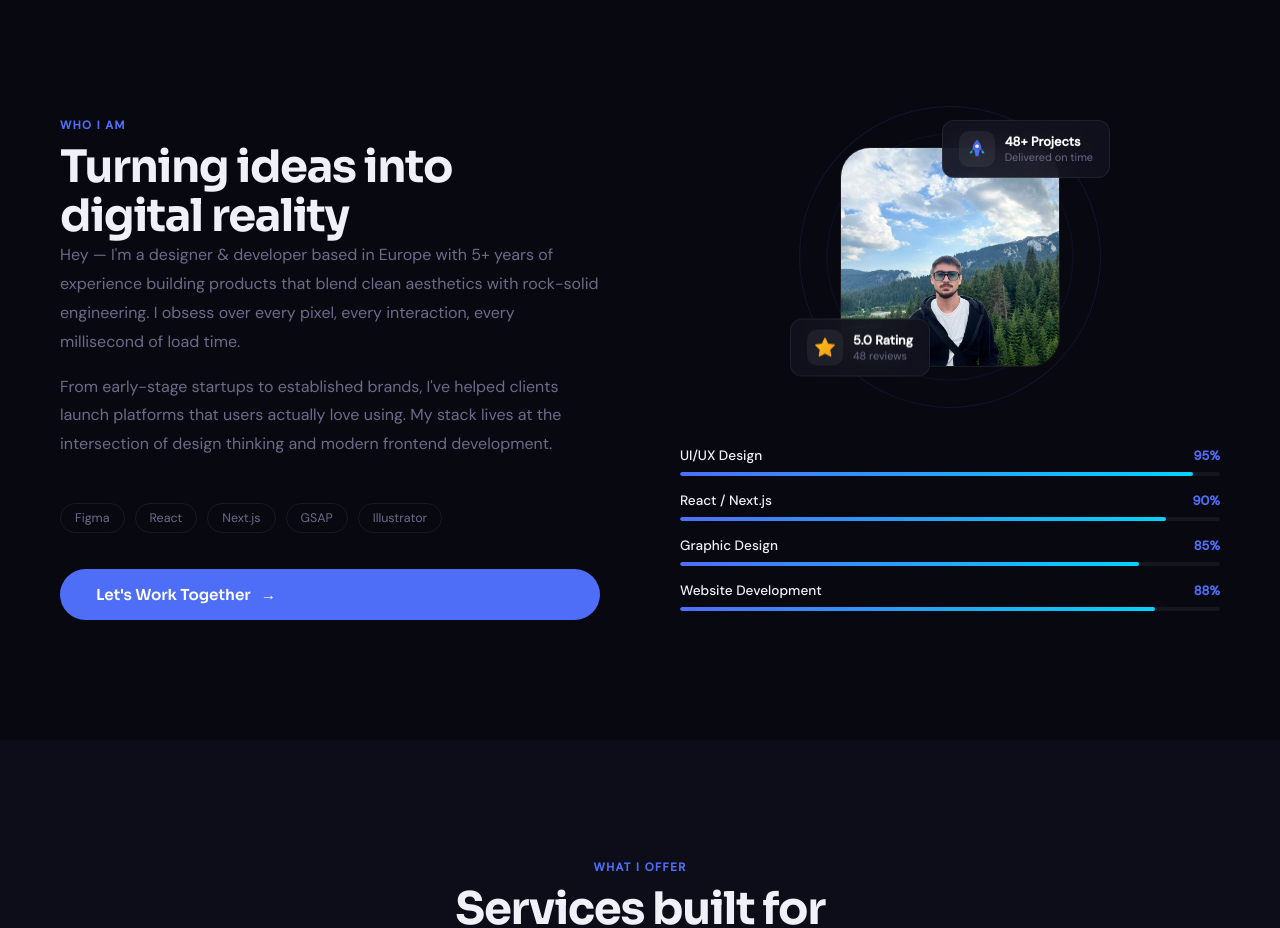
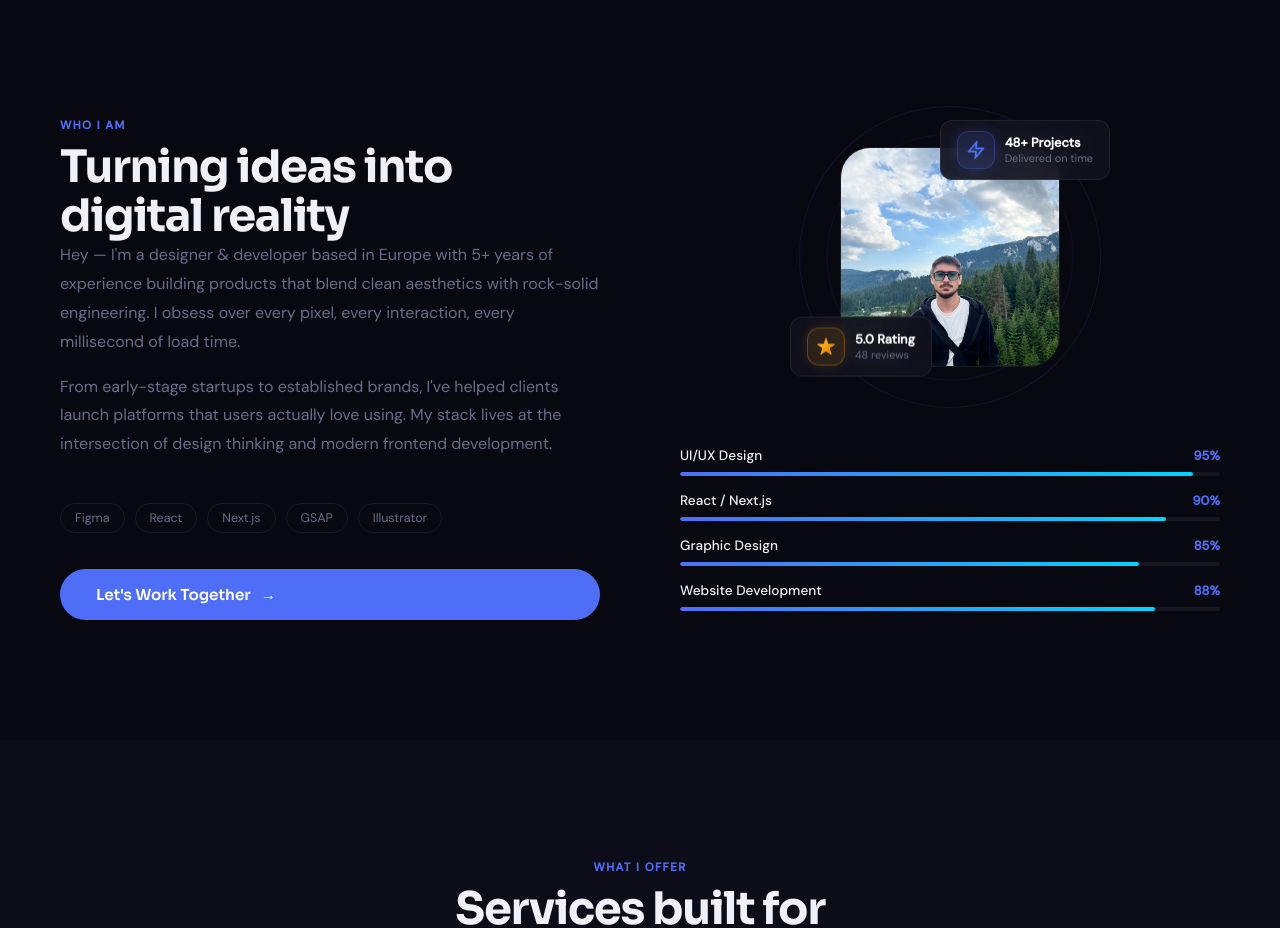
Before and after one commit to nelu11221/portfolio, a React (Create React App) app: page / in a window 1280 px wide. Shown: the part 2000-2928 px from the top of the page. Built offline with nearby package versions, Linux system fonts and the light colour scheme.

Commit message:
Ready for deployment

```diff
--- a/src/App.css
+++ b/src/App.css
@@ -1053,11 +1053,22 @@ body {
   display: flex;
   align-items: center;
   justify-content: center;
-  width: 36px;
-  height: 36px;
-  border-radius: 10px;
-  background: rgba(255,255,255,0.06);
+  width: 38px;
+  height: 38px;
+  border-radius: 12px;
   flex-shrink: 0;
+}
+
+.float-icon-blue {
+  background: rgba(79, 110, 247, 0.15);
+  border: 1px solid rgba(79, 110, 247, 0.3);
+  box-shadow: 0 0 12px rgba(79, 110, 247, 0.2);
+}
+
+.float-icon-gold {
+  background: rgba(245, 158, 11, 0.12);
+  border: 1px solid rgba(245, 158, 11, 0.3);
+  box-shadow: 0 0 12px rgba(245, 158, 11, 0.15);
 }
 .float-title { font-size: 0.8rem; font-weight: 700; color: var(--white); }
 .float-sub { font-size: 0.68rem; color: var(--muted); }
--- a/src/App.js
+++ b/src/App.js
@@ -467,14 +467,16 @@ function About() {
             <div className="avatar-ring ring-1" />
             <div className="avatar-ring ring-2" />
             <div className="avatar-float-card card-top">
-              <span className="float-icon">
-                {/* Rocket SVG */}
-                <svg width="22" height="22" viewBox="0 0 24 24" fill="none" xmlns="http://www.w3.org/2000/svg">
-                  <path d="M12 2C12 2 7 6 7 13H17C17 6 12 2 12 2Z" fill="#4f6ef7" opacity="0.9"/>
-                  <path d="M9 13H15L13.5 20H10.5L9 13Z" fill="#4f6ef7"/>
-                  <path d="M7 13C7 13 4 14 4 17C4 17 6 17 7 16" fill="#00d4ff" opacity="0.8"/>
-                  <path d="M17 13C17 13 20 14 20 17C20 17 18 17 17 16" fill="#00d4ff" opacity="0.8"/>
-                  <circle cx="12" cy="9" r="2" fill="white" opacity="0.9"/>
+              <span className="float-icon float-icon-blue">
+                <svg width="20" height="20" viewBox="0 0 24 24" fill="none" xmlns="http://www.w3.org/2000/svg">
+                  <path d="M13 2L3 14h9l-1 8 10-12h-9l1-8z" fill="none" stroke="#4f6ef7" strokeWidth="2" strokeLinecap="round" strokeLinejoin="round"/>
+                  <path d="M13 2L3 14h9l-1 8 10-12h-9l1-8z" fill="url(#boltGrad)" opacity="0.15"/>
+                  <defs>
+                    <linearGradient id="boltGrad" x1="3" y1="2" x2="21" y2="22" gradientUnits="userSpaceOnUse">
+                      <stop offset="0%" stopColor="#4f6ef7"/>
+                      <stop offset="100%" stopColor="#00d4ff"/>
+                    </linearGradient>
+                  </defs>
                 </svg>
               </span>
               <div>
@@ -483,17 +485,15 @@ function About() {
               </div>
             </div>
             <div className="avatar-float-card card-bottom">
-              <span className="float-icon">
-                {/* Star SVG */}
-                <svg width="22" height="22" viewBox="0 0 24 24" fill="none" xmlns="http://www.w3.org/2000/svg">
-                  <path d="M12 2L14.9 8.26L22 9.27L17 14.14L18.18 21.02L12 17.77L5.82 21.02L7 14.14L2 9.27L9.1 8.26L12 2Z"
-                    fill="#f59e0b" stroke="#f59e0b" strokeWidth="1.5" strokeLinecap="round" strokeLinejoin="round"/>
-                  <path d="M12 2L14.9 8.26L22 9.27L17 14.14L18.18 21.02L12 17.77L5.82 21.02L7 14.14L2 9.27L9.1 8.26L12 2Z"
-                    fill="url(#starGrad)"/>
+              <span className="float-icon float-icon-gold">
+                <svg width="20" height="20" viewBox="0 0 24 24" fill="none" xmlns="http://www.w3.org/2000/svg">
+                  <path d="M12 2l2.4 7.4H22l-6.2 4.5 2.4 7.4L12 17l-6.2 4.3 2.4-7.4L2 9.4h7.6L12 2z"
+                    fill="url(#goldGrad)" stroke="#f59e0b" strokeWidth="1.2" strokeLinejoin="round"/>
                   <defs>
-                    <linearGradient id="starGrad" x1="2" y1="2" x2="22" y2="22" gradientUnits="userSpaceOnUse">
-                      <stop offset="0%" stopColor="#fbbf24"/>
-                      <stop offset="100%" stopColor="#f59e0b"/>
+                    <linearGradient id="goldGrad" x1="2" y1="2" x2="22" y2="22" gradientUnits="userSpaceOnUse">
+                      <stop offset="0%" stopColor="#fde68a"/>
+                      <stop offset="50%" stopColor="#f59e0b"/>
+                      <stop offset="100%" stopColor="#d97706"/>
                     </linearGradient>
                   </defs>
                 </svg>
```
